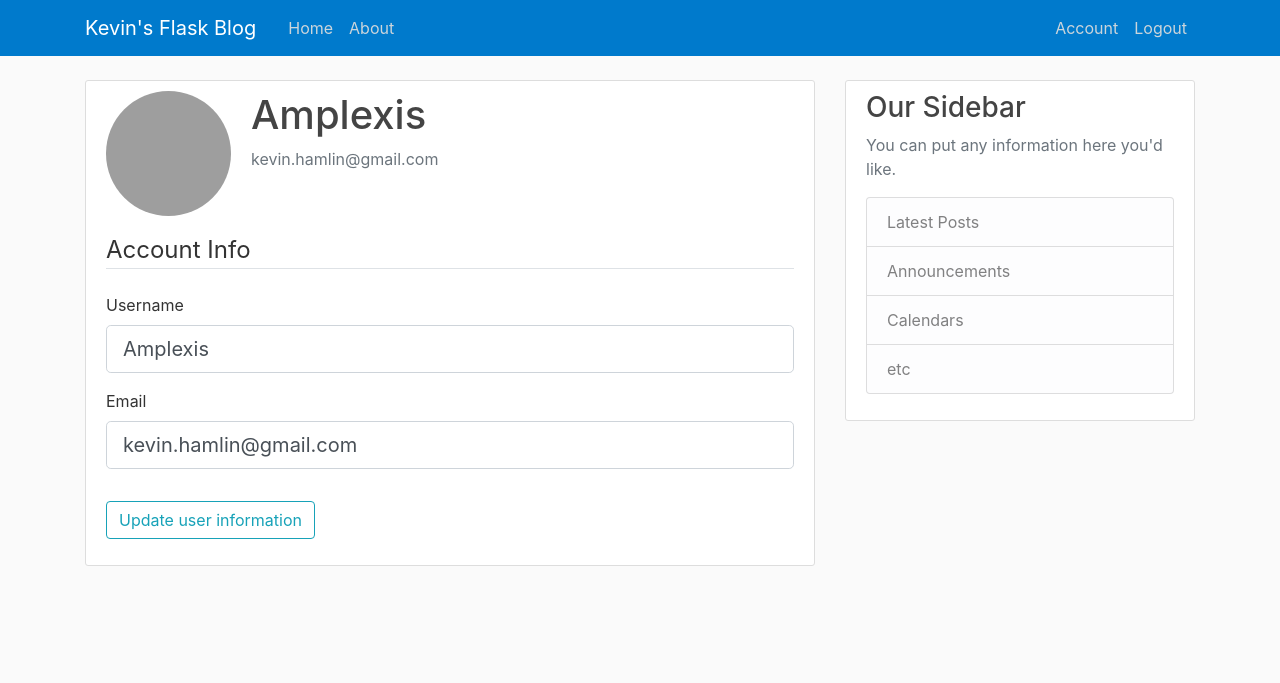
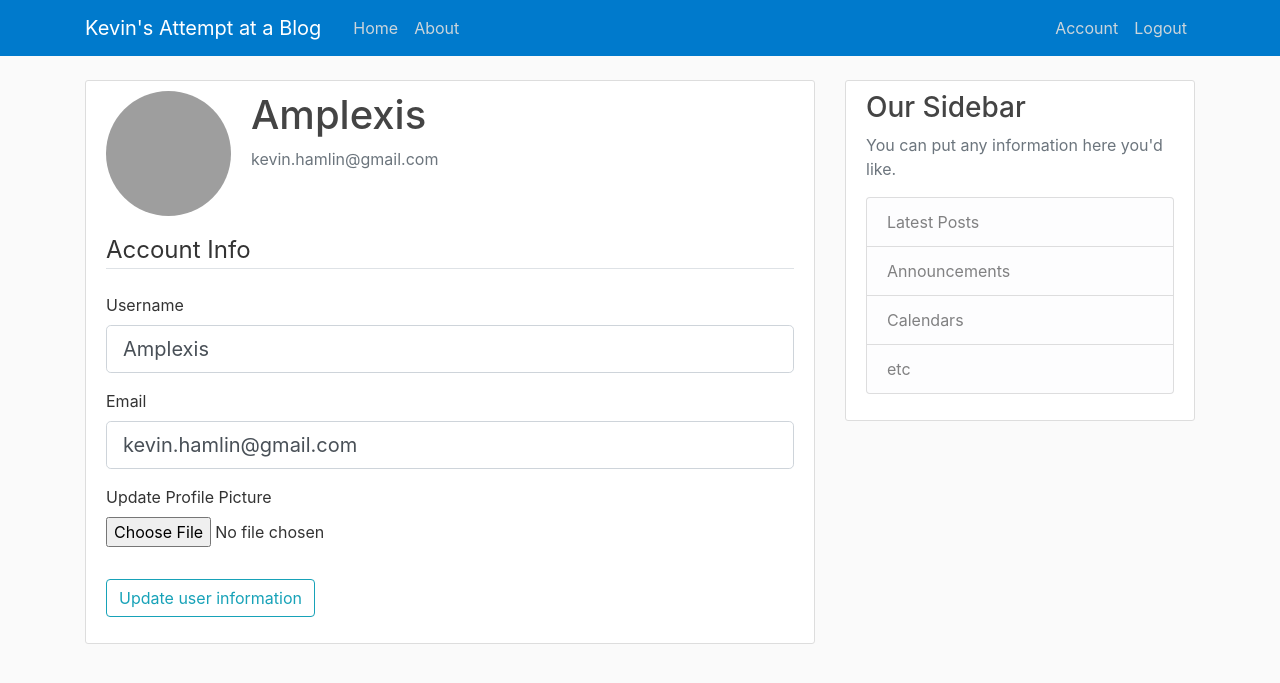
Before and after one commit to kevinhamlin/flask_project, a Flask app: page /account in a window 1280 px wide. Shown: the top 683 px of the page. Run offline with Flask 2, Linux system fonts and the light colour scheme; a user stored in the database is signed in; some libraries are stand-ins or nearby versions; grey boxes are pictures that could not be loaded.

Commit message:
Added ability for users to upload their own profile images

```diff
--- a/main/forms.py
+++ b/main/forms.py
@@ -1,4 +1,5 @@
 from flask_wtf import FlaskForm
+from flask_wtf.file import FileField, FileAllowed
 from wtforms import StringField, PasswordField, SubmitField, BooleanField, ValidationError
 from wtforms.validators import DataRequired, Length, Email, EqualTo
 from main.models.models import User
@@ -32,6 +33,7 @@ class LoginForm(FlaskForm):
 class UpdateAccountForm(FlaskForm):
     username = StringField('Username', validators=[DataRequired(), Length(min=2, max=20)])
     email = StringField('Email', validators=[DataRequired(), Email()])
+    profile_picture = FileField('Update Profile Picture', validators=[FileAllowed(['jpg', 'png'])])
     submit = SubmitField('Update user information')
 
     def validate_username(self, username):
--- a/main/imports/posts.py
+++ b/main/imports/posts.py
@@ -8,7 +8,7 @@ posts = [
     {
         'author': "Kevin Hamlin",
         'title': "Blog Post Number 2",
-        'content': "First blog post content goes here",
+        'content': "Second blog post content goes here.  I'm so original",
         'date_posted': "Jan 24, 2020"
     }
 ]
--- a/main/routes.py
+++ b/main/routes.py
@@ -4,6 +4,8 @@ from main.imports.posts import posts
 from main import app, db, bcrypt
 from main.models.models import User
 from flask_login import login_user, logout_user, current_user, login_required
+import secrets
+import os
 
 
 @app.route("/")
@@ -54,13 +56,26 @@ def logout():
     logout_user()
     return redirect(url_for('home'))
 
+
+def save_picture(form_picture):
+    random_hex_value = secrets.token_hex(8)
+    _, file_ext = os.path.splitext(form_picture.filename)
+    profile_picture_filename = random_hex_value + file_ext
+    profile_pic_path = os.path.join(app.root_path, 'static/profile_pictures', profile_picture_filename)
+    form_picture.save(profile_pic_path)
+    return profile_picture_filename
+
 @app.route("/account", methods=['GET', 'POST'])
 @login_required
 def account():
     form = UpdateAccountForm()
     if form.validate_on_submit():
+        if form.profile_picture.data:
+            picture_file = save_picture(form.profile_picture.data)
+            current_user.image_file = picture_file
         current_user.username = form.username.data
         current_user.email = form.email.data
+        # current_user.image_file = form.profile_picture
         db.session.commit()
         flash('Account information has been updated!', 'success')
         return redirect(url_for('account'))
--- a/main/templates/account.html
+++ b/main/templates/account.html
@@ -9,7 +9,7 @@
                 </div>
             </div>
 
-            <form method="POST" action="">
+            <form method="POST" action="" enctype="multipart/form-data">
                 {{ form.hidden_tag() }}
                 <fieldset class="form-group">
                     <legend class="border-bottom mb-4">Account Info</legend>
@@ -39,6 +39,15 @@
                             {{ form.email(class="form-control form-control-lg") }}
                         {% endif %}
                     </div>
+                    <div class="form-group">
+                        {{ form.profile_picture.label() }}
+                        {{ form.profile_picture(class="form-control-file") }}
+                        {% if form.profile_picture.errors %}
+                            {% for error in form.profile_picture.errors %}
+                                 <span class="text-danger">{{ error }}</span></br>
+                            {% endfor %}
+                        {% endif %}
+                    </div>
                 </fieldset>
                 <div class="form-group">
                     {{ form.submit(class="btn btn-outline-info") }}
--- a/main/templates/layout.html
+++ b/main/templates/layout.html
@@ -18,7 +18,7 @@
     <header class="site-header">
       <nav class="navbar navbar-expand-md navbar-dark bg-steel fixed-top">
         <div class="container">
-          <a class="navbar-brand mr-4" href="/">Kevin's Flask Blog</a>
+          <a class="navbar-brand mr-4" href="/">Kevin's Attempt at a Blog</a>
           <button class="navbar-toggler" type="button" data-toggle="collapse" data-target="#navbarToggle" aria-controls="navbarToggle" aria-expanded="false" aria-label="Toggle navigation">
             <span class="navbar-toggler-icon"></span>
           </button>
```
Also changed, not shown: main/site.db.
